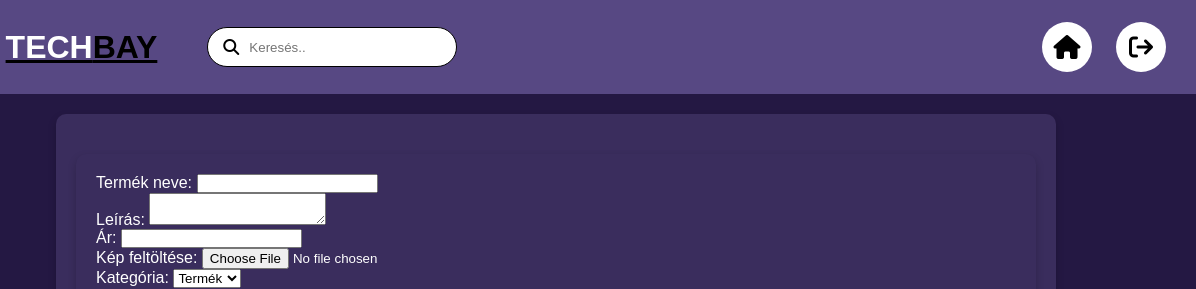
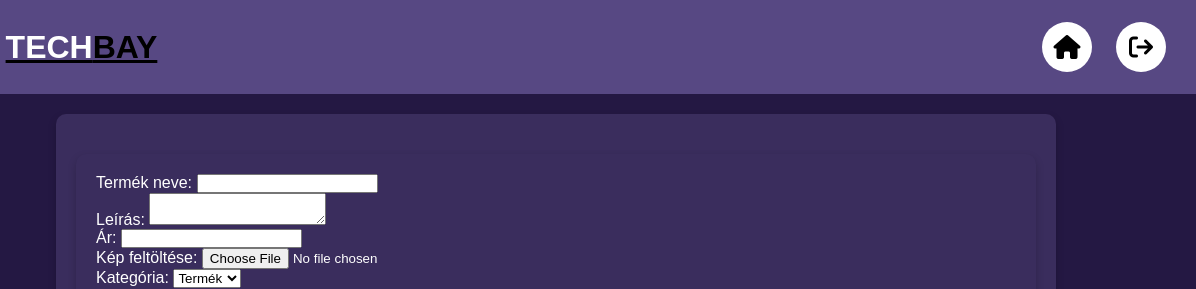
Before and after one commit to Erikk7274/TechBay, a plain HTML site: page uploadProducts.html in a window 1280 px wide. Shown: the top 289 px of the page, 84-1280 px from the left. Drawn offline with Linux system fonts and the light colour scheme.

Commit message:
uploadProducts js

```diff
--- a/uploadProducts.html
+++ b/uploadProducts.html
@@ -19,10 +19,6 @@
             <div class="menu-logo">
                 <a href="https://techbay2.netlify.app/homeAdmin.html">  <span class="menu-logo-white">Tech</span>Bay</a>
             </div>
-            <div class="keresomenu">
-                <i class="fa-solid fa-magnifying-glass"></i>
-                <input type="text" placeholder="Keresés..">
-            </div>
         </div>
 
         <nav>
```
